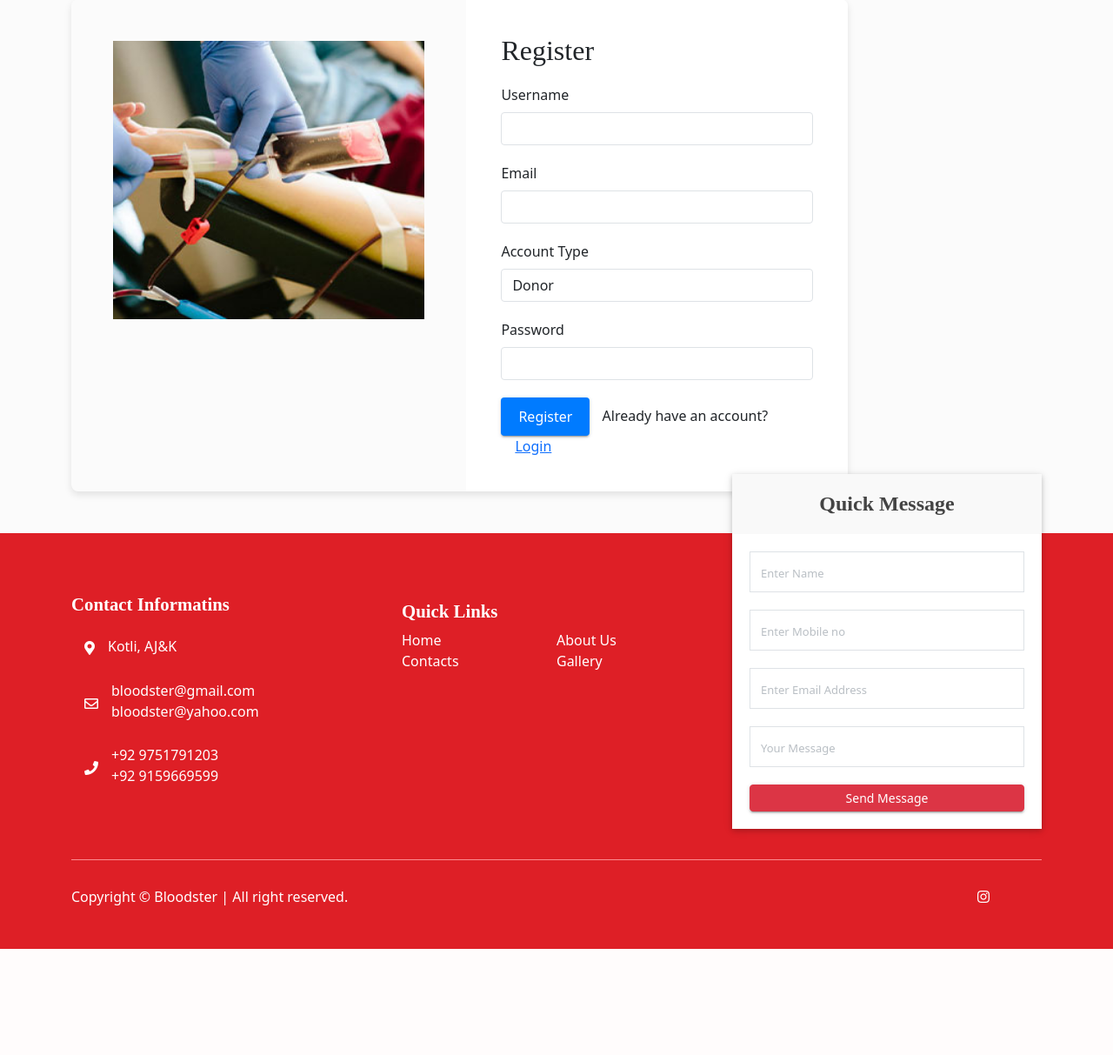
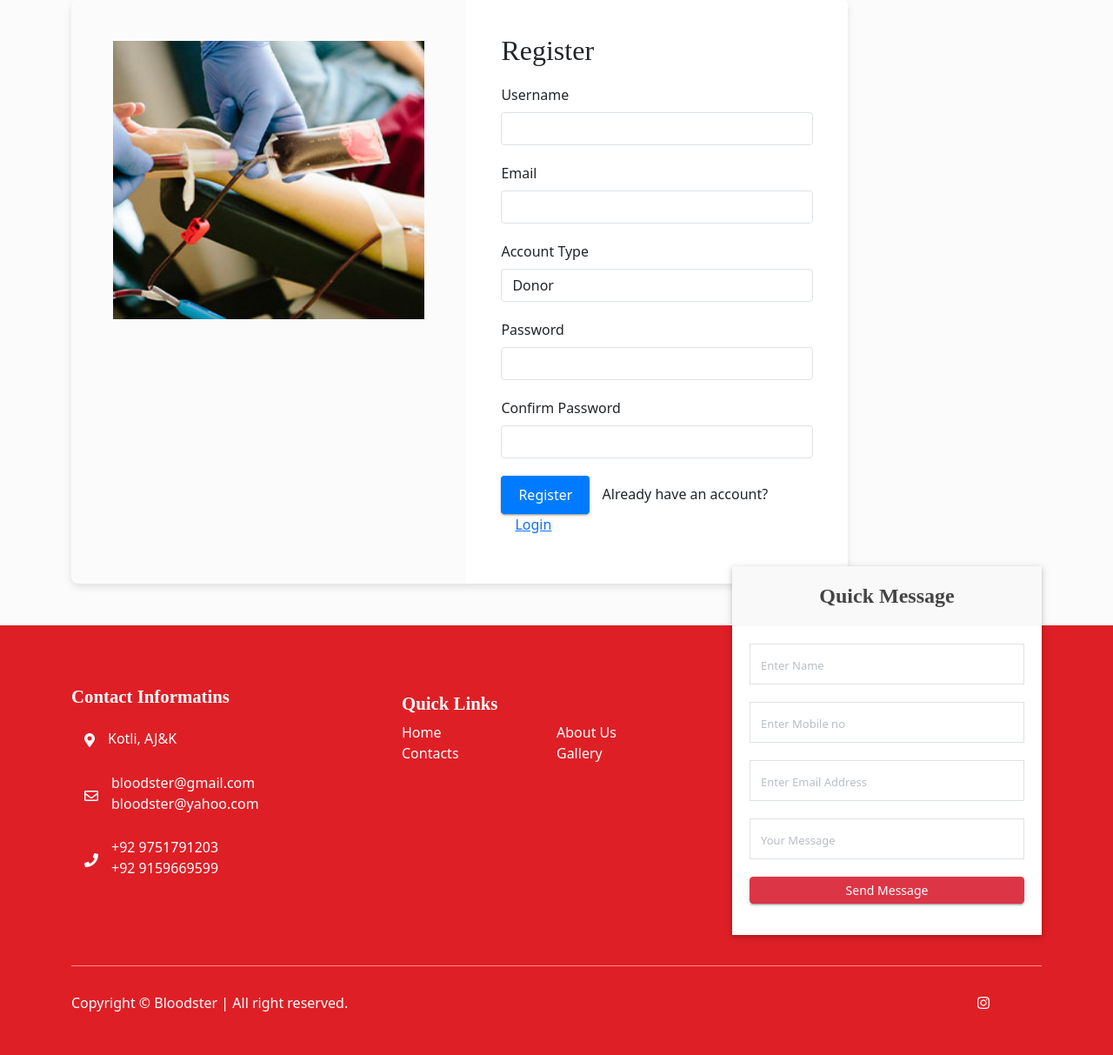
Before and after one commit to mifraheem/bloodster, a Django app: page /register/ in a window 1280 px wide. Shown: the part 197-1410 px from the top of the page at 87% size. Before the commit the page ends 1288 px from the top, so only its background shows below. Run offline with Django 4.2, Linux system fonts and the light colour scheme; parts of the project's set-up code (start-up, migrations or seed data) failed here and were passed over; some libraries are stand-ins or nearby versions.

Commit message:
login,  register, and contact form validate

```diff
--- a/templates/base1.html
+++ b/templates/base1.html
@@ -179,13 +179,14 @@
                             <h4>Quick Message</h4>
                         </div>
                         <div class="form-body">
-                            <form action="{% url 'contact_message' %}" method='post'>
+                            <form action="{% url 'contact_message' %}" method='post' id="contactForm">
                                 {% csrf_token %}
-                                <input type="text" name='name' placeholder="Enter Name" class="form-control">
-                                <input type="text" name='phone' placeholder="Enter Mobile no" class="form-control">
-                                <input type="text" name='email' placeholder="Enter Email Address" class="form-control">
-                                <input type="text" name='message' placeholder="Your Message" class="form-control">
+                                <input type="text" id="quick_name" name='name' placeholder="Enter Name" class="form-control">
+                                <input type="text" id="quick_phone" name='phone' placeholder="Enter Mobile no" class="form-control">
+                                <input type="text" id="quick_email" name='email' placeholder="Enter Email Address" class="form-control">
+                                <input type="text" id="quick_message" name='message' placeholder="Your Message" class="form-control">
                                 <button type="submit" class="btn btn-sm btn-danger w-100">Send Message</button>
+                                <p id="contact_error" class="red text-danger text-center mt-2"></p>
                             </form>
                         </div>
                     </div>
@@ -208,8 +209,43 @@
         </div>
     </footer>
 
+    <script>
+        document.getElementById('contactForm').addEventListener('submit', function(event) {
+            event.preventDefault();
+            let name = document.getElementById('quick_name').value.trim();
+            let phone = document.getElementById('quick_phone').value.trim();
+            let email = document.getElementById('quick_email').value.trim();
+            let message = document.getElementById('quick_message').value.trim();
+            let e_box = document.getElementById('contact_error');
+            let nameRegex = /^[A-Za-z\s]{4,}$/;
+            if (!nameRegex.test(name)) {
+                e_box.innerText = "Please enter your full name.";
+                return;
+            }
 
+            let phoneRegex = /^[0-9]{10,14}$/;
+            if (!phoneRegex.test(phone)) {
+                e_box.innerText = "Please enter a valid phone number.";
+                return;
+            }
+
+            let emailRegex = /^[^\s@]+@[^\s@]+\.[^\s@]+$/;
+            if (!emailRegex.test(email)) {
+                e_box.innerText = "Please enter a valid email address.";
+                return;
+            }
+
+            if (message.length < 10) {
+                e_box.innerText = "Write down your full message.";
+                return;
+            }
+
+            this.submit();
+        });
+        </script>
+        {% block js %}{% endblock js %}
 </body>
+</script>
 
     <script src="{% static 'assets/js/jquery-3.2.1.min.js' %}"></script>
     <script src="{% static 'assets/js/popper.min.js' %}"></script>
--- a/templates/web/register.html
+++ b/templates/web/register.html
@@ -76,7 +76,7 @@
         <div class="form-image mt-5 mx-5" style="background: url('{% static "assets/images/gallery/g2.jpg" %}') no-repeat center center; background-size: cover; height: 40vh;"></div>
         <div class="form-content">
             <h2>Register</h2>
-            <form method="post" action="{% url 'register' %}">
+            <form method="post" action="{% url 'register' %}" id="register_form">
                 {% csrf_token %}
                 <div class="form-group">
                     <label for="username">Username</label>
@@ -98,9 +98,65 @@
                     <label for="password">Password</label>
                     <input type="password" class="form-control" id="password" name="password" required>
                 </div>
+                <div class="form-group">
+                    <label for="password">Confirm Password</label>
+                    <input type="password" class="form-control" id="password2" name="password" required>
+                </div>
                 <button type="submit" class="btn btn-custom">Register</button>  <span style="margin-left: 10px;">Already have an account? <a class="m-3" href="/login" class="text-primary">Login</a></span>
             </form>
+            <p id="register_error" class="text-danger text-center"></p>
         </div>
     </div>
 </div>
 {% endblock content %}
+
+{% block js %}
+<script>
+    document.getElementById('register_form').addEventListener('submit', function(event) {
+        // Prevent form submission
+        event.preventDefault();
+
+        // Get form values
+        let username = document.getElementById('username').value.trim();
+        let email = document.getElementById('email').value.trim();
+        let userType = document.getElementById('user_type').value;
+        let password = document.getElementById('password').value.trim();
+        let password2 = document.getElementById('password2').value.trim();
+        let errorBox = document.getElementById('register_error');
+
+        // Validate username (alphanumeric, at least 4 characters)
+        let usernameRegex = /^[A-Za-z0-9]{4,}$/;
+        if (!usernameRegex.test(username)) {
+            errorBox.innerText = "Username must be alphanumeric and at least 4 characters long.";
+            return;
+        }
+
+        // Validate email format
+        let emailRegex = /^[^\s@]+@[^\s@]+\.[^\s@]+$/;
+        if (!emailRegex.test(email)) {
+            errorBox.innerText = "Please enter a valid email address.";
+            return;
+        }
+
+        // Validate user type selection
+        if (userType === "") {
+            errorBox.innerText = "Please select an account type.";
+            return;
+        }
+
+        // Validate password (at least 8 characters)
+        if (password.length < 4) {
+            errorBox.innerText = "Password must be at least 4 characters long.";
+            return;
+        }
+        if (password !== password2) {
+            errorBox.innerText = "Passwords doesn't match.";
+            return;
+        }
+        // If all validations pass, submit the form
+        this.submit();
+    });
+    </script>
+
+
+{% endblock js %}
```
Also changed, not shown: templates/web/login.html (+34 -1 lines).
